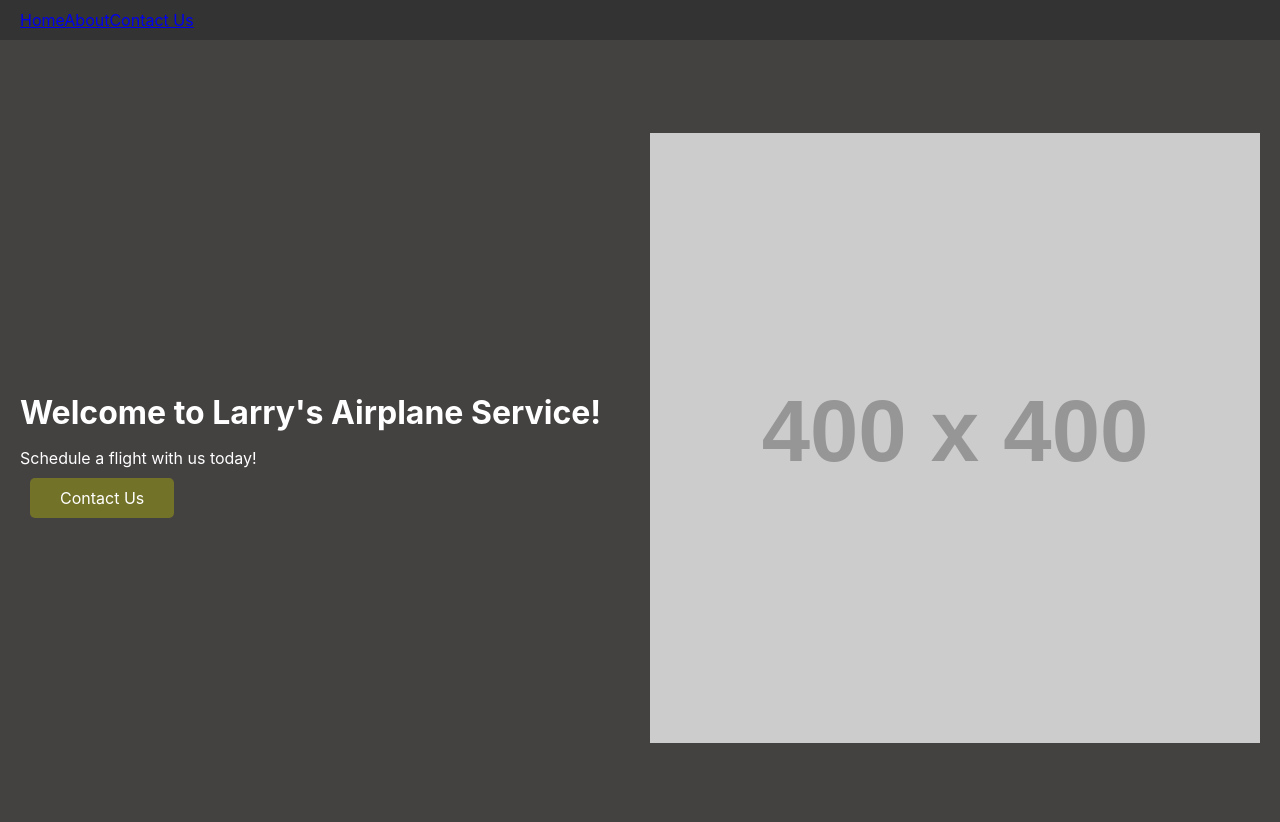
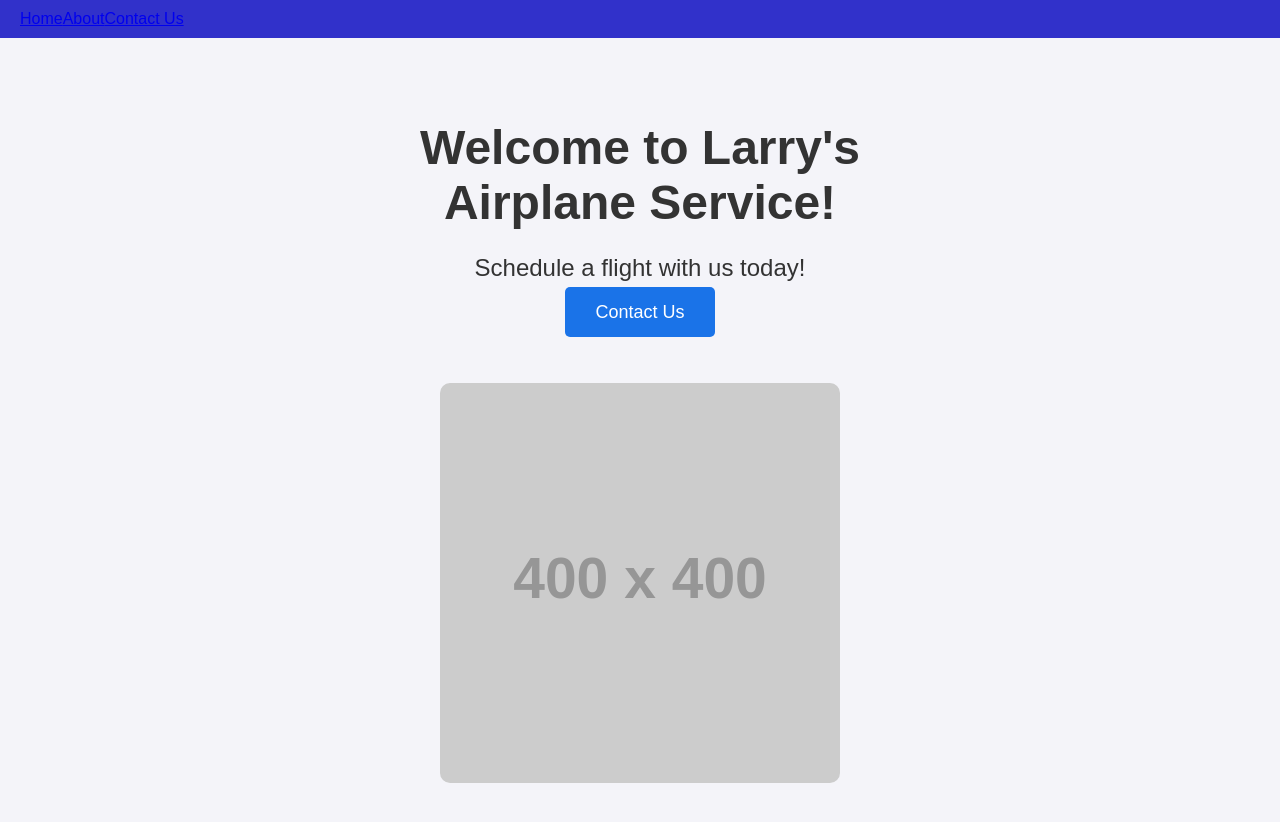
Before and after one commit to Doidae/Work-Airplane-Website, a React (Create React App) app in the folder frontend/: page / in a window 1280 px wide. Shown: the top 822 px of the page. Built offline with nearby package versions, Linux system fonts and the light colour scheme.

Commit message:
Made homepage and started contact us page

```diff
--- a/frontend/src/components/style/Navbar.css
+++ b/frontend/src/components/style/Navbar.css
@@ -2,7 +2,7 @@
     display: flex;
     justify-content: space-between;
     align-items: center;
-    background-color: #333;
+    background-color: rgb(49, 49, 202);
     padding: 10px 20px;
 }
     .navbar-left {
@@ -28,8 +28,8 @@
     }
     .navbar-button2 {
         text-decoration: none;
-        background-color: rgba(151, 151, 24, 0.568);
-        color: white;
+        background-color: rgb(210, 210, 12);
+        color: black;
         border: none;
         padding: 10px 30px;
         margin: left;
--- a/frontend/src/pages/HomePage.js
+++ b/frontend/src/pages/HomePage.js
@@ -5,17 +5,18 @@ import { Link } from 'react-router-dom'
 const HomePage = () => {
     return (
         <div className="homepage-container">
+
             <div className="intro-container">
-                <h1>Welcome to Larry's Airplane Service!</h1>
-                <p>Schedule a flight with us today!</p>
-                <Link to='/contactus' className="navbar-button2">Contact Us</Link>
+                <h1 className="main-title">Welcome to Larry's Airplane Service!</h1>
+                <p className="subtitle">Schedule a flight with us today!</p>
+                <Link to='/contactus' className="cta-button">Contact Us</Link>
             </div>
             <div className="image-container">
-                <img src="https://via.placeholder.com/400" alt="Game Achievements" />
+                <img src="https://via.placeholder.com/400" alt="Airplane" className="main-image" />
             </div>
-
         </div>
     );
+
 };
 
 export default HomePage
--- a/frontend/src/pages/style/HomePage.css
+++ b/frontend/src/pages/style/HomePage.css
@@ -1,47 +1,56 @@
-/* HomePage.css */
-
-html, body, #root {
-    height: 100%;
+body {
+    font-family: 'Arial', sans-serif;
     margin: 0;
+    padding: 0;
+    box-sizing: border-box;
+    background-color: #f4f4f9;
+    color: #333;
 }
-
-
 
 .homepage-container {
     display: flex;
-    justify-content: space-between;
+    flex-direction: column;
     align-items: center;
-    padding: 20px;
-    height: 100vh; /* Full viewport height */
-    box-sizing: border-box;
-    background-color: #444141;
-    color: white;
+    justify-content: center;
+    text-align: center;
+    padding: 50px 20px;
 }
 
 .intro-container {
-    flex: 1;
-    margin-right: 20px;
+    max-width: 600px;
+    margin-bottom: 30px;
 }
 
-.intro-container h1 {
+.main-title {
+    font-size: 48px;
     margin-bottom: 10px;
 }
 
-.intro-container p {
+.subtitle {
+    font-size: 24px;
     margin-bottom: 20px;
 }
 
-.sign-up-button {
-    padding: 10px 20px;
-    font-size: 16px;
-    cursor: pointer;
+.cta-button {
+    background-color: #1a73e8;
+    color: #fff;
+    padding: 15px 30px;
+    font-size: 18px;
+    text-decoration: none;
+    border-radius: 5px;
+    transition: background-color 0.3s ease;
+}
+
+.cta-button:hover {
+    background-color: #155ab6;
 }
 
 .image-container {
-    flex: 1;
+    max-width: 600px;
+    margin-top: 30px;
 }
 
-.image-container img {
+.main-image {
     width: 100%;
-    height: auto;
+    border-radius: 10px;
 }
```
Also changed, not shown: frontend/src/pages/ContactUs.js (added), frontend/src/pages/style/ContactUs.css (added).
